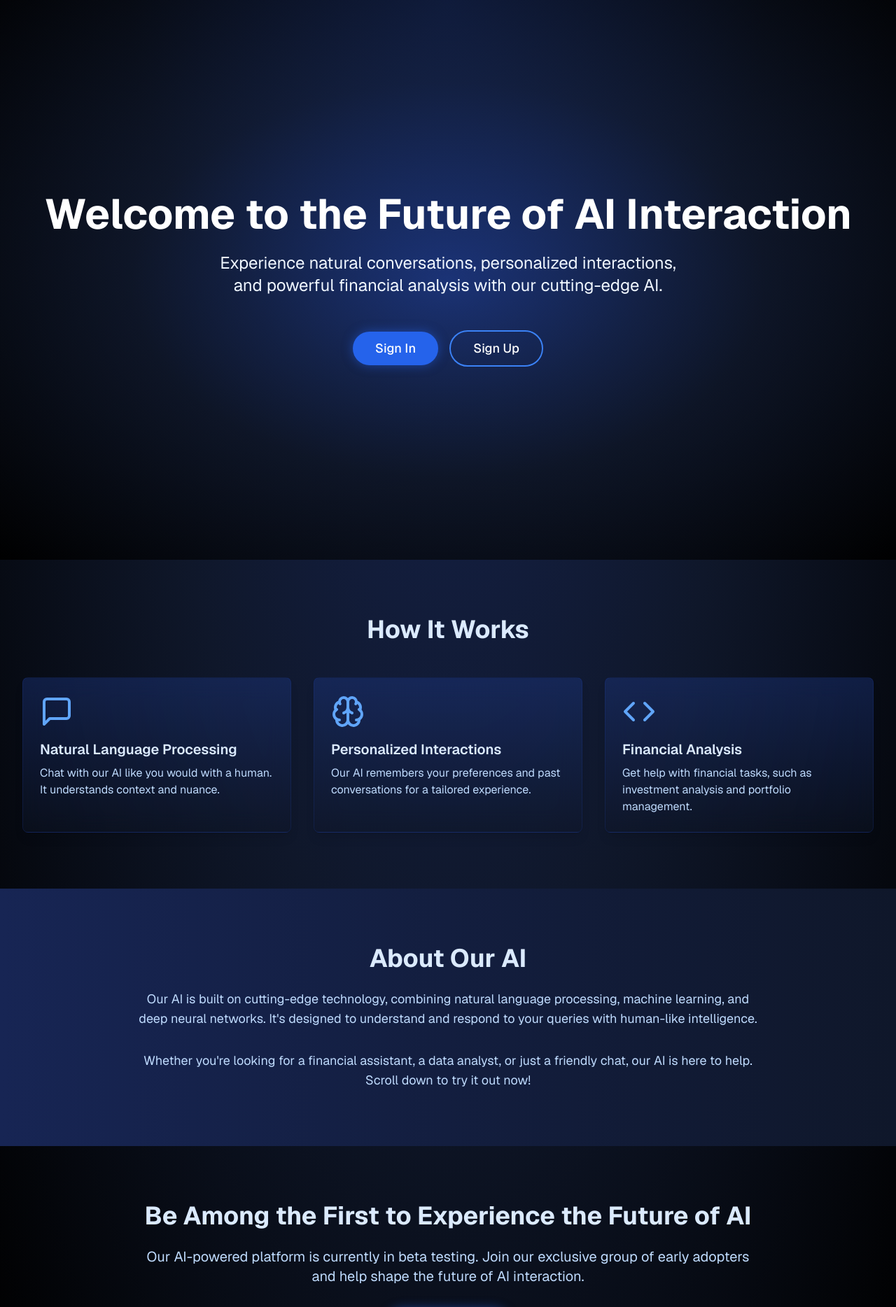
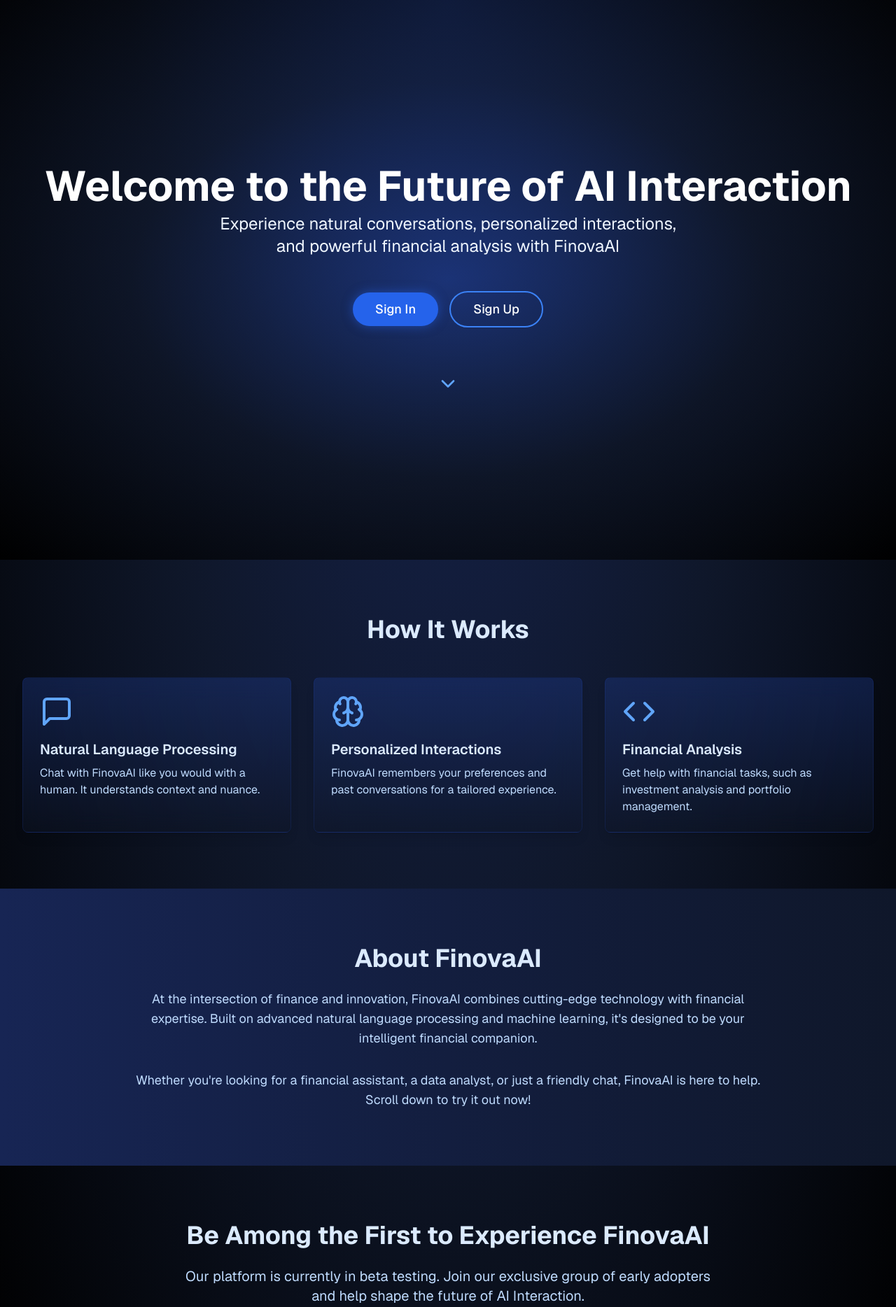
Before and after one commit to Tejchak/Tej-AI, a Next.js app: page / in a window 1280 px wide. Shown: the top 1868 px of the page at 70% size. Built offline with nearby package versions, Linux system fonts and the light colour scheme.

Commit message:
Changed to FinovaAI

```diff
--- a/app/page.tsx
+++ b/app/page.tsx
@@ -3,10 +3,9 @@
 import React from "react"
 import { motion } from "framer-motion"
 import { Inter } from "next/font/google"
-import { MessageSquare, Code, Brain, BarChart, MessageCircle } from "lucide-react"
+import { MessageSquare, Code, Brain, BarChart, MessageCircle, ChevronDown } from "lucide-react"
 import { Button } from "@/components/ui/button"
 import Link from "next/link"
-import Hero from "@/components/hero";
 import ConnectSupabaseSteps from "@/components/tutorial/connect-supabase-steps";
 import SignUpUserSteps from "@/components/tutorial/sign-up-user-steps";
 import { hasEnvVars } from "@/utils/supabase/check-env-vars";
@@ -42,12 +41,12 @@ const features = [
   {
     icon: MessageSquare,
     title: "Natural Language Processing",
-    description: "Chat with our AI like you would with a human. It understands context and nuance.",
+    description: "Chat with FinovaAI like you would with a human. It understands context and nuance.",
   },
   {
     icon: Brain,
     title: "Personalized Interactions",
-    description: "Our AI remembers your preferences and past conversations for a tailored experience.",
+    description: "FinovaAI remembers your preferences and past conversations for a tailored experience.",
   },
   {
     icon: Code,
@@ -99,15 +98,13 @@ function About() {
         variants={staggerChildren}
       >
         <motion.h2 className="text-3xl sm:text-4xl font-bold mb-6 text-blue-100" variants={fadeInUp}>
-          About Our AI
+          About FinovaAI
         </motion.h2>
         <motion.p className="text-lg mb-8 text-blue-200" variants={fadeInUp}>
-          Our AI is built on cutting-edge technology, combining natural language processing, machine learning, and deep
-          neural networks. It's designed to understand and respond to your queries with human-like intelligence.
+          At the intersection of finance and innovation, FinovaAI combines cutting-edge technology with financial expertise. Built on advanced natural language processing and machine learning, it's designed to be your intelligent financial companion.
         </motion.p>
         <motion.p className="text-lg text-blue-200" variants={fadeInUp}>
-          Whether you're looking for a financial assistant, a data analyst, or just a friendly chat, our AI is here to
-          help. Scroll down to try it out now!
+          Whether you're looking for a financial assistant, a data analyst, or just a friendly chat, FinovaAI is here to help. Scroll down to try it out now!
         </motion.p>
       </motion.div>
     </section>
@@ -139,18 +136,17 @@ function CTA() {
   return (
     <section className="py-20 px-4 sm:px-6 lg:px-8">
       <motion.div
-        className="max-w-4xl mx-auto text-center"
+        className="max-w-3xl mx-auto text-center"
         initial="hidden"
         whileInView="visible"
         viewport={{ once: true, amount: 0.2 }}
         variants={staggerChildren}
       >
         <motion.h2 className="text-3xl sm:text-4xl font-bold mb-6 text-blue-100" variants={fadeInUp}>
-          Be Among the First to Experience the Future of AI
+          Be Among the First to Experience FinovaAI
         </motion.h2>
         <motion.p className="text-xl mb-8 text-blue-200" variants={fadeInUp}>
-          Our AI-powered platform is currently in beta testing. Join our exclusive group of early adopters and help
-          shape the future of AI interaction.
+          Our platform is currently in beta testing. Join our exclusive group of early adopters and help shape the future of AI Interaction.
         </motion.p>
         <motion.div variants={fadeInUp}>
           <Link href="/sign-up">
@@ -166,20 +162,28 @@ function CTA() {
 
 // Rename the local Hero component to LandingHero
 function LandingHero() {
+  const handleScroll = () => {
+    const featuresSection = document.getElementById('features');
+    if (featuresSection) {
+      const yOffset = -20;
+      const y = featuresSection.getBoundingClientRect().top + window.pageYOffset + yOffset;
+      window.scrollTo({ top: y, behavior: 'smooth' });
+    }
+  };
+
   return (
     <section className="min-h-screen flex items-center justify-center px-4 sm:px-6 lg:px-8 relative">
       <div className="absolute inset-0 overflow-hidden">
         <div className="absolute inset-0 bg-[radial-gradient(ellipse_at_center,_var(--tw-gradient-stops))] from-blue-900 via-slate-900 to-black opacity-70"></div>
       </div>
-      <motion.div className="text-center relative z-10" initial="hidden" animate="visible" variants={staggerChildren}>
-        <motion.h1 className="text-4xl sm:text-6xl font-bold mb-6 text-white" variants={fadeInUp}>
-          Welcome to the Future of
-            AI Interaction
+      <motion.div className="text-center relative z-10 w-full" initial="hidden" animate="visible" variants={staggerChildren}>
+        <motion.h1 className="text-4xl sm:text-6xl font-bold mb-2 text-white" variants={fadeInUp}>
+          Welcome to the Future of AI Interaction
         </motion.h1>
         <motion.p className="text-xl sm:text-2xl mb-12 max-w-2xl mx-auto text-blue-50" variants={fadeInUp}>
-          Experience natural conversations, personalized interactions, and powerful financial analysis with our cutting-edge AI.
+          Experience natural conversations, personalized interactions, and powerful financial analysis with FinovaAI
         </motion.p>
-        <motion.div className="flex items-center justify-center gap-4" variants={fadeInUp}>
+        <motion.div className="flex items-center justify-center gap-4 mb-16" variants={fadeInUp}>
           <Link href="/sign-in">
             <Button className="bg-blue-600 hover:bg-blue-500 text-white px-8 py-6 text-lg rounded-full shadow-[0_0_15px_rgba(37,99,235,0.5)]">
               Sign In
@@ -190,6 +194,18 @@ function LandingHero() {
               Sign Up
             </Button>
           </Link>
+        </motion.div>
+        <motion.div
+          className="flex justify-center cursor-pointer hover:text-blue-300 transition-colors"
+          animate={{ y: [0, 10, 0] }}
+          transition={{
+            duration: 2,
+            repeat: Infinity,
+            ease: "easeInOut"
+          }}
+          onClick={handleScroll}
+        >
+          <ChevronDown className="w-8 h-8 text-blue-400" />
         </motion.div>
       </motion.div>
     </section>
--- a/app/protected/page.tsx
+++ b/app/protected/page.tsx
@@ -48,7 +48,7 @@ const staggerChildren = {
 export default function ChatPage() {
   const [messages, setMessages] = useState<Message[]>([{
     id: uuidv4(),
-    content: "Hello! How can I assist you today? If you have any questions or need information on a specific topic, feel free to ask!",
+    content: "Hello! I'm FinovaAI, your financial companion. How can I assist you today? Feel free to ask about investments, market analysis, or any other financial topics!",
     sender: 'assistant',
     timestamp: new Date().toISOString()
   }])
@@ -137,7 +137,7 @@ export default function ChatPage() {
         // Keep the default welcome message when no session is selected
         setMessages([{
           id: uuidv4(),
-          content: "Hello! How can I assist you today? If you have any questions or need information on a specific topic, feel free to ask!",
+          content: "Hello! I'm FinovaAI, your financial companion. How can I assist you today? Feel free to ask about investments, market analysis, or any other financial topics!",
           sender: 'assistant',
           timestamp: new Date().toISOString()
         }])
@@ -188,7 +188,7 @@ export default function ChatPage() {
     setCurrentSessionId(null)
     setMessages([{
       id: uuidv4(),
-      content: "Hello! How can I assist you today? If you have any questions or need information on a specific topic, feel free to ask!",
+      content: "Hello! I'm FinovaAI, your financial companion. How can I assist you today? Feel free to ask about investments, market analysis, or any other financial topics!",
       sender: 'assistant',
       timestamp: new Date().toISOString()
     }])
@@ -307,7 +307,7 @@ export default function ChatPage() {
         <div className="w-2 h-2 bg-gray-400 rounded-full animate-bounce [animation-delay:-0.15s]"></div>
         <div className="w-2 h-2 bg-gray-400 rounded-full animate-bounce"></div>
       </div>
-      <span className="text-sm text-gray-400">AI is typing...</span>
+      <span className="text-sm text-gray-400">FinovaAI is typing...</span>
     </motion.div>
   )
 
@@ -364,27 +364,9 @@ export default function ChatPage() {
       {/* Main Chat Area */}
       <div className="flex-1 flex flex-col">
         {messages.length === 0 ? (
-          // Welcome screen
+          // Welcome screen with just the initial message
           <div className="flex-1 flex flex-col items-center justify-center p-8 bg-gray-950">
-            <div className="grid grid-cols-2 gap-4 mb-8">
-              <div className="text-center p-4">
-                <Image className="h-8 w-8 mx-auto mb-2 text-gray-400" />
-                <div className="text-sm text-gray-300">Create and edit images</div>
-              </div>
-              <div className="text-center p-4">
-                <FileText className="h-8 w-8 mx-auto mb-2 text-gray-400" />
-                <div className="text-sm text-gray-300">Write and format text</div>
-              </div>
-              <div className="text-center p-4">
-                <BarChart3 className="h-8 w-8 mx-auto mb-2 text-gray-400" />
-                <div className="text-sm text-gray-300">Analyze data</div>
-              </div>
-              <div className="text-center p-4">
-                <MessageSquare className="h-8 w-8 mx-auto mb-2 text-gray-400" />
-                <div className="text-sm text-gray-300">Answer questions</div>
-              </div>
-            </div>
-            <h2 className="text-xl text-gray-300 mb-4">How can I help you today?</h2>
+            <h2 className="text-xl text-gray-300 mb-4">Welcome to FinovaAI</h2>
           </div>
         ) : (
           // Chat messages
@@ -478,6 +460,16 @@ export default function ChatPage() {
               How is the stock market today?
             </button>
             <button
+              onClick={() => handleSuggestionClick("Write python code to calculate the x-day moving average for a given stock")}
+              className={`flex items-center gap-2 px-3 py-1.5 bg-gray-800 hover:bg-gray-700 rounded-full text-sm text-gray-300 whitespace-nowrap transition-colors ${
+                isLoading ? 'opacity-50 pointer-events-none' : ''
+              }`}
+              disabled={isLoading}
+            >
+              <DollarSign className="w-4 h-4" />
+              Write python code to calculate the x-day moving average for a given stock.
+            </button>
+            <button
               onClick={() => handleSuggestionClick("Should I invest in Meta?")}
               className={`flex items-center gap-2 px-3 py-1.5 bg-gray-800 hover:bg-gray-700 rounded-full text-sm text-gray-300 whitespace-nowrap transition-colors ${
                 isLoading ? 'opacity-50 pointer-events-none' : ''
@@ -495,7 +487,7 @@ export default function ChatPage() {
               type="text"
               value={inputMessage}
               onChange={(e) => setInputMessage(e.target.value)}
-              placeholder="Message AI..."
+              placeholder="Message FinovaAI..."
               className="flex-1 bg-gray-800 text-white rounded-lg px-4 py-2 mr-2 focus:outline-none focus:ring-2 focus:ring-blue-500"
               disabled={isLoading}
             />
```
Also changed, not shown: 1 other file (tests, documents, lock files or other folders).
